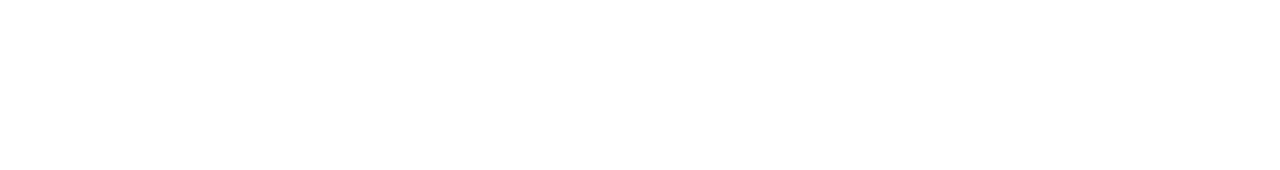
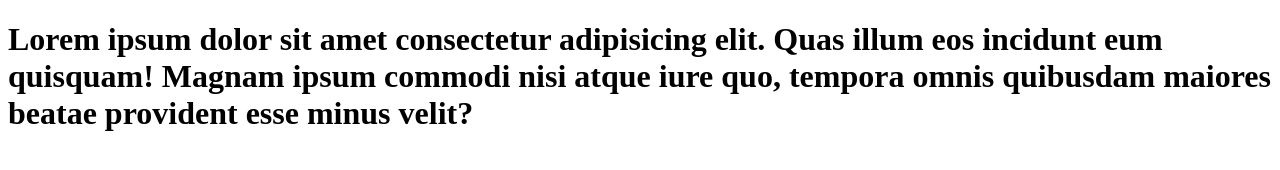
Before and after one commit to suhrobbekweb/portfolio, a plain HTML site: page index.html in a window 1280 px wide. Drawn offline with Linux system fonts and the light colour scheme.

Commit message:
added h1 lorem title

```diff
--- a/index.html
+++ b/index.html
@@ -1,11 +1,15 @@
 <!DOCTYPE html>
 <html lang="en">
+
 <head>
     <meta charset="UTF-8">
     <meta name="viewport" content="width=device-width, initial-scale=1.0">
     <title>Document</title>
 </head>
+
 <body>
+    <h1>Lorem ipsum dolor sit amet consectetur adipisicing elit. Quas illum eos incidunt eum quisquam! Magnam ipsum
+        commodi nisi atque iure quo, tempora omnis quibusdam maiores beatae provident esse minus velit?</h1>
+</body>
 
-</body>
 </html>
```
